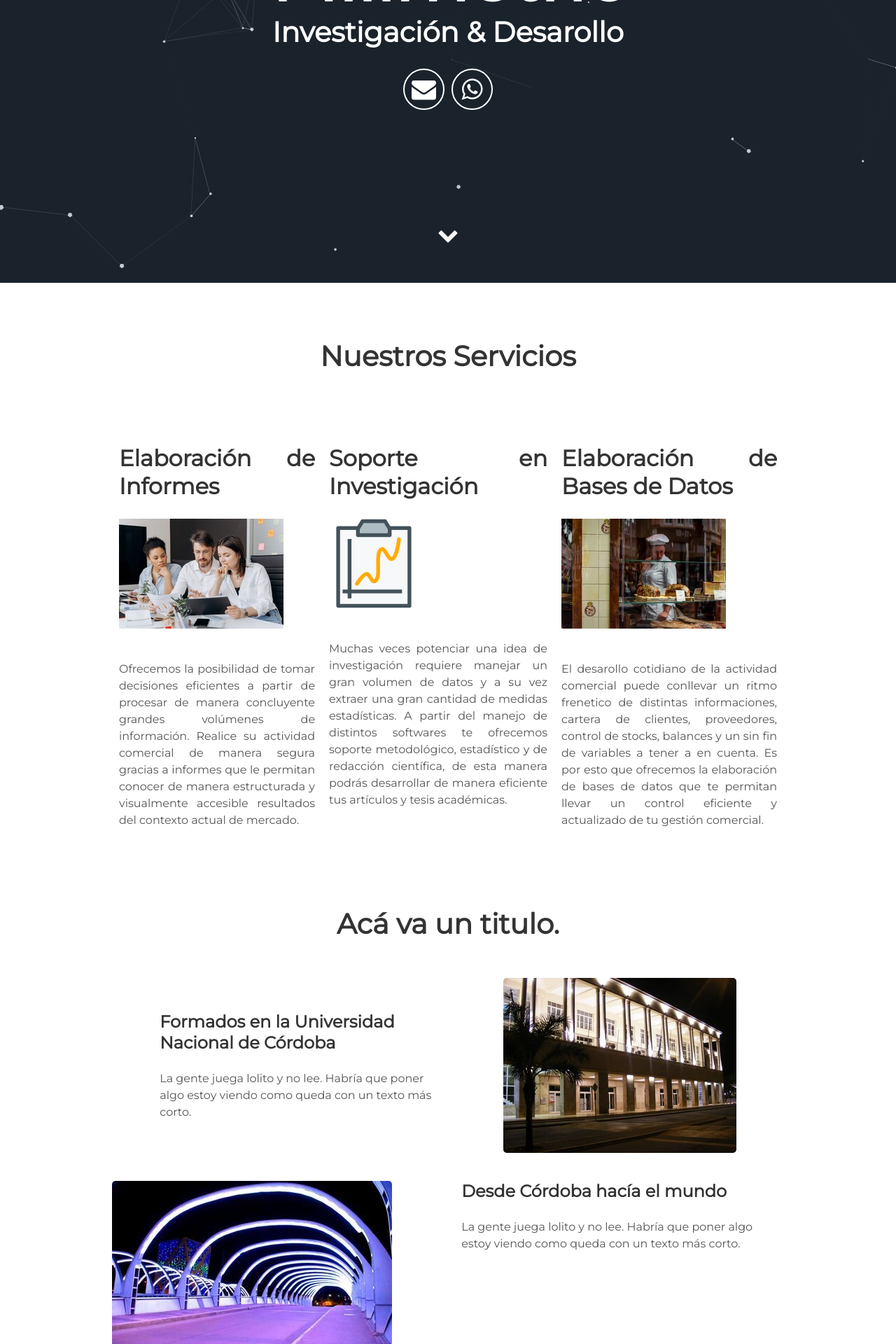
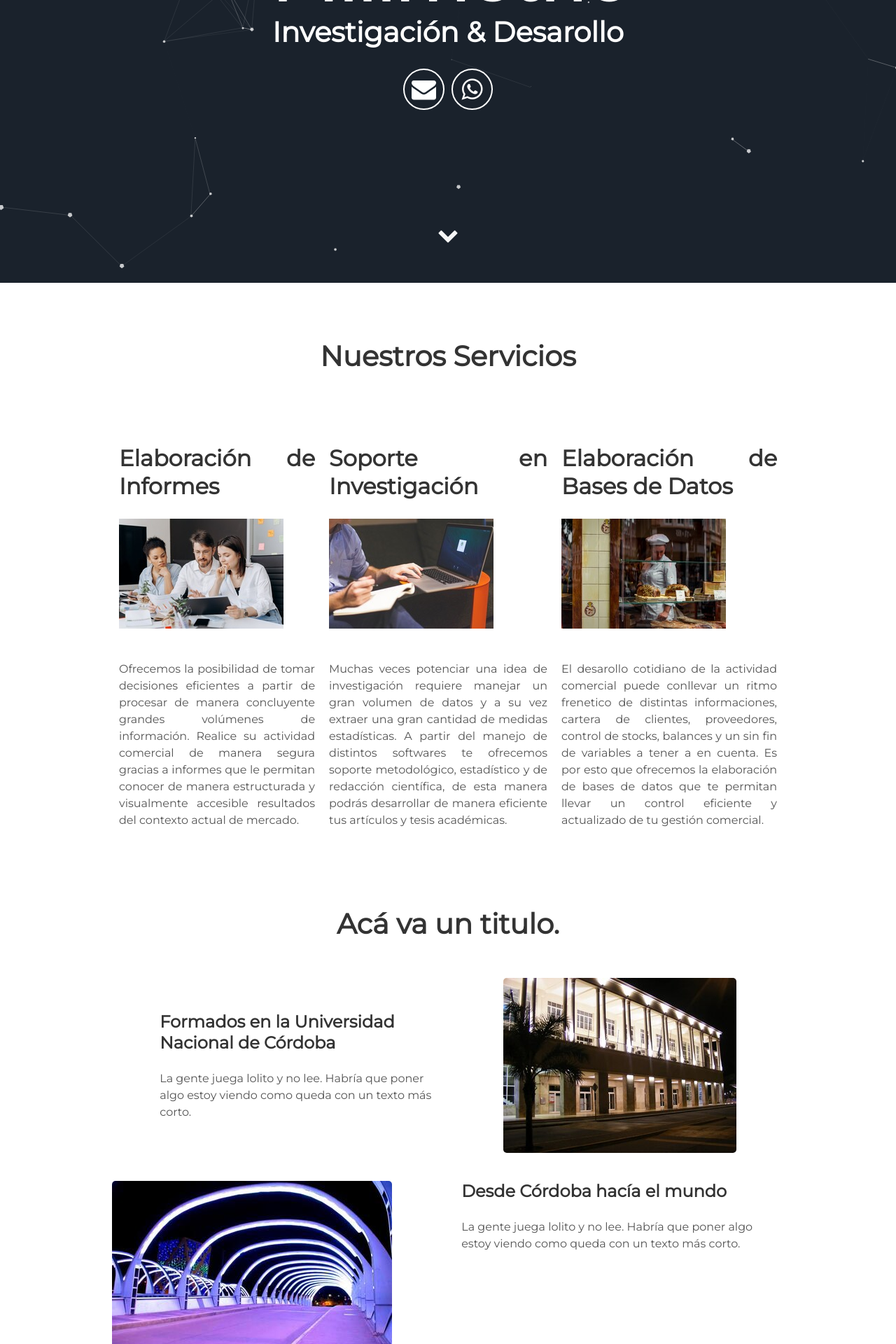
Before and after one commit to acristiansanchez/milimetric, a Jekyll site: the page built from index.html, in a window 1280 px wide. Shown: the part 496-2416 px from the top of the page at 70% size. Built offline with Jekyll 4.4.1, drawn with Linux system fonts in a browser that asks for light colours.

Commit message:
Update about.html

```diff
--- a/_includes/about.html
+++ b/_includes/about.html
@@ -15,7 +15,7 @@
     </div>
     <div class="tech">
       <h2>Soporte en Investigación</h2>
-         <img alt="Informes" src="{{ "/assets/img/cientifico.jpg" | prepend: site.baseurl }}" />
+         <img alt="Informes" src="{{ "/assets/img/articulosytesis.jpg" | prepend: site.baseurl }}" />
       <p>Muchas veces potenciar una idea de investigación requiere manejar un gran volumen de datos y a su vez extraer una gran cantidad de medidas estadísticas.
        A partir del manejo de distintos softwares te ofrecemos soporte metodológico, estadístico y de redacción científica,
        de esta manera podrás desarrollar de manera eficiente tus artículos y tesis académicas. </p>
```
